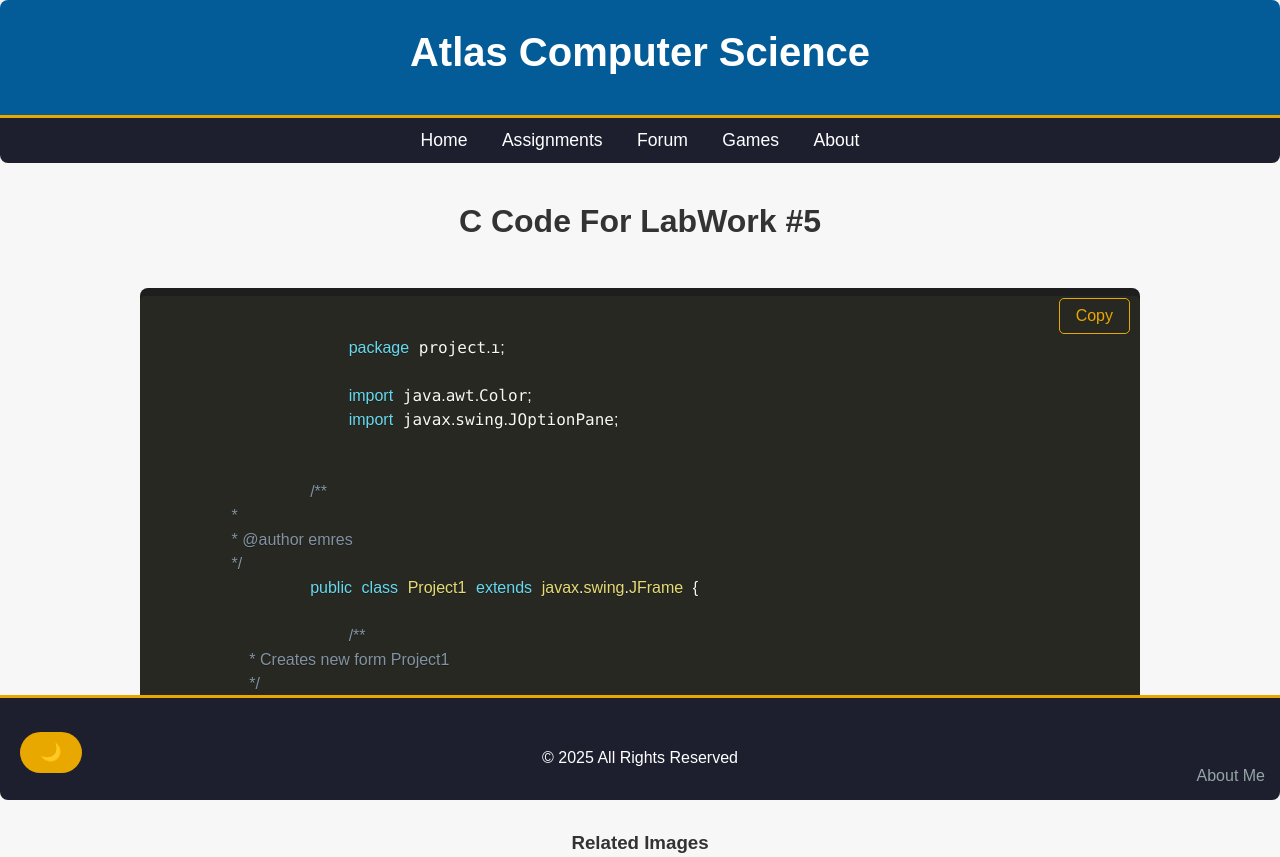
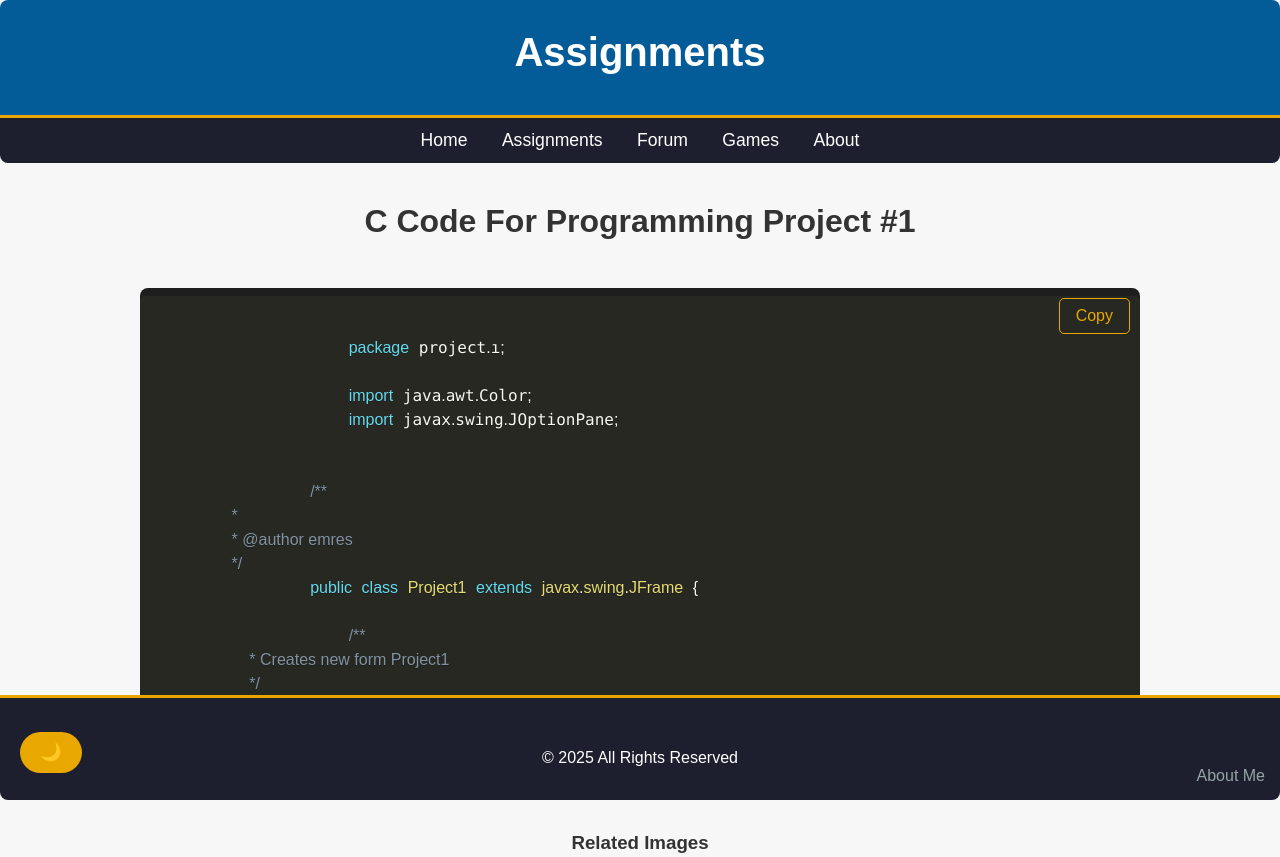
Before and after one commit to C0RV3R/programming.github.io, a plain HTML site: page assignments/assignment3.html in a window 1280 px wide. Shown: the top 857 px of the page. Drawn offline with nearby package versions, Linux system fonts and the light colour scheme.

Commit message:
update h1

```diff
--- a/assignments/assignment3.html
+++ b/assignments/assignment3.html
@@ -15,7 +15,7 @@
 </head>
 <body>
     <header>
-        <h1>Atlas Computer Science</h1>
+        <h1>Assignments</h1>
     </header>
 
     <!-- Navigation -->
@@ -29,7 +29,7 @@
 
     <main>
         <section class="code-container">
-            <h2>C Code For LabWork #5</h2><br>
+            <h2>C Code For Programming Project #1</h2><br>
             <div class="code-box">
                 <pre><code class="language-javascript">
                     package project.ı;
```
Also changed, not shown: assignments/assignment1.html (+1 -1 lines), assignments/assignment2.html (+1 -1 lines).
